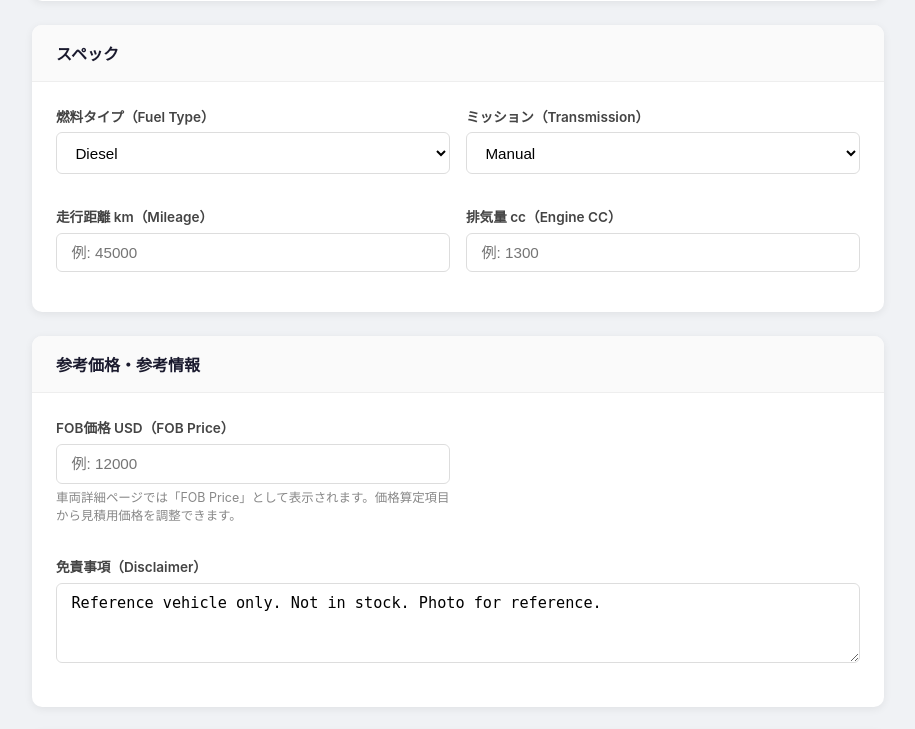
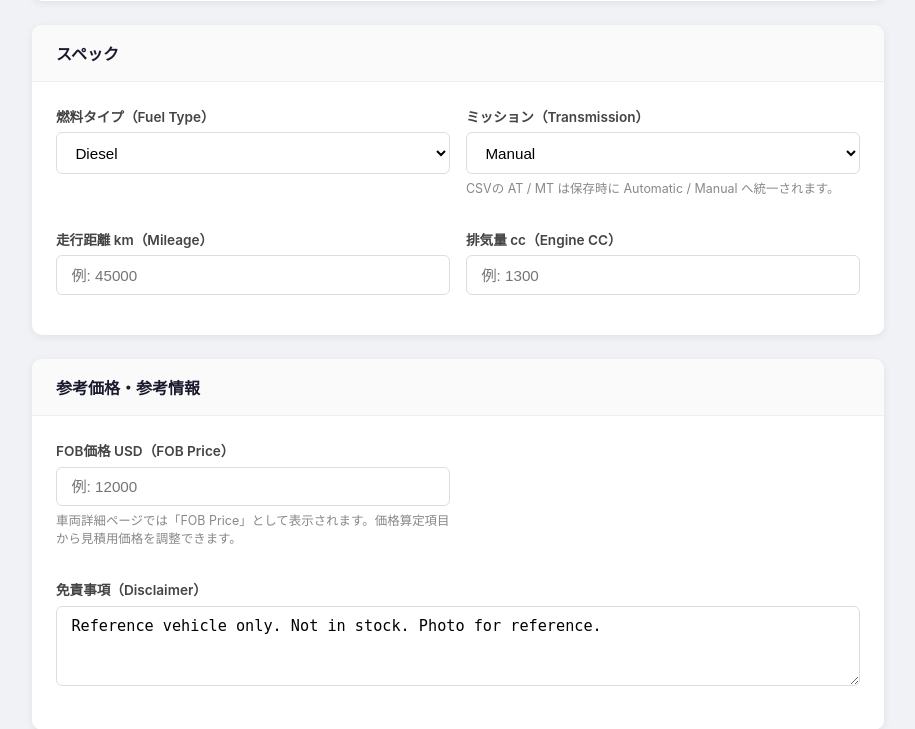
Before and after one commit to muneo992/gloria-trading-fixed26.3.4, a PHP site: page /admin/edit.php in a window 1280 px wide. Shown: the part 537-1266 px from the top of the page, without its empty margins (182-1097 px from the left). Run offline with PHP 8.4, Linux system fonts and the light colour scheme; the visitor is signed in with stand-in values (Sample User, id 1).

Commit message:
fix: normalize transmission values to Automatic/Manual/CVT
Map CSV and auction shorthand such as AT/MT into the admin canonical values so import, edit, and site display stay consistent.

Co-authored-by: Cursor <cursoragent@cursor.com>

```diff
--- a/admin/edit.php
+++ b/admin/edit.php
@@ -327,6 +327,9 @@ function gt_apply_master_csv_upload($field, $current_ref, $vehicle, &$errors, $a
             $value = gt_cell($matched, $col_map[$field_name] ?? null);
             if ($value !== '') $vehicle[$field_name] = $value;
         }
+        if (!empty($vehicle['transmission'])) {
+            $vehicle['transmission'] = gt_normalize_transmission($vehicle['transmission']);
+        }
 
         $year = gt_cell($matched, $col_map['year'] ?? null);
         if ($year !== '') $vehicle['year'] = (int)$year;
@@ -424,7 +427,7 @@ if ($_SERVER['REQUEST_METHOD'] === 'POST' && isset($_POST['action']) && $_POST['
         'model'            => trim($_POST['model'] ?? ''),
         'body_type'        => trim($_POST['body_type'] ?? ''),
         'fuel_type'        => trim($_POST['fuel_type'] ?? ''),
-        'transmission'     => trim($_POST['transmission'] ?? ''),
+        'transmission'     => gt_normalize_transmission($_POST['transmission'] ?? ''),
         'mileage_km'       => (int)str_replace(',', '', $_POST['mileage_km'] ?? '0'),
         'engine_cc'        => (int)str_replace(',', '', $_POST['engine_cc'] ?? '0'),
         'reference_price_usd' => (int)str_replace(',', '', $_POST['reference_price_usd'] ?? '0'),
@@ -789,10 +792,14 @@ textarea { resize: vertical; min-height: 80px; }
           <div class="form-group">
             <label>ミッション（Transmission）</label>
             <select name="transmission">
-              <?php foreach (['Manual','Automatic','CVT'] as $tr): ?>
-              <option value="<?= $tr ?>" <?= ($vehicle['transmission'] === $tr) ? 'selected' : '' ?>><?= $tr ?></option>
+              <?php
+                $current_transmission = gt_normalize_transmission($vehicle['transmission'] ?? '');
+                foreach (['Manual','Automatic','CVT'] as $tr):
+              ?>
+              <option value="<?= $tr ?>" <?= ($current_transmission === $tr) ? 'selected' : '' ?>><?= $tr ?></option>
               <?php endforeach; ?>
             </select>
+            <div class="hint">CSVの AT / MT は保存時に Automatic / Manual へ統一されます。</div>
           </div>
           <div class="form-group">
             <label>走行距離 km（Mileage）</label>
--- a/admin/import.php
+++ b/admin/import.php
@@ -150,7 +150,7 @@ if ($_SERVER['REQUEST_METHOD'] === 'POST' && isset($_POST['action'])) {
                             'model'            => trim($row[$col_map['model'] ?? -1] ?? ''),
                             'body_type'        => trim($row[$col_map['body_type'] ?? -1] ?? ''),
                             'fuel_type'        => trim($row[$col_map['fuel_type'] ?? -1] ?? 'Diesel'),
-                            'transmission'     => trim($row[$col_map['transmission'] ?? -1] ?? 'Manual'),
+                            'transmission'     => gt_normalize_transmission($row[$col_map['transmission'] ?? -1] ?? 'Manual'),
                             'mileage_km'       => (int)str_replace(',', '', $row[$col_map['mileage_km'] ?? -1] ?? '0'),
                             'reference_price_usd' => $reference_price,
                             'engine_cc'        => (int)str_replace(',', '', $row[$col_map['engine_cc'] ?? -1] ?? '0'),
--- a/admin/vehicle-data.php
+++ b/admin/vehicle-data.php
@@ -17,6 +17,40 @@ function gt_int_value($value) {
 
 function gt_string_value($value) {
     return trim((string)($value ?? ''));
+}
+
+/**
+ * Canonical transmission values for admin + site: Manual / Automatic / CVT.
+ * Accepts auction/CSV shorthand such as AT, MT, FAT, IAT.
+ */
+function gt_normalize_transmission($value) {
+    $raw = gt_string_value($value);
+    if ($raw === '') return '';
+
+    $compact = strtoupper(preg_replace('/[^A-Za-z]/', '', $raw));
+    if ($compact === '') return $raw;
+
+    if (in_array($compact, ['CVT', 'CVTF', 'IVT'], true)) {
+        return 'CVT';
+    }
+
+    if (in_array($compact, ['MT', 'FMT', 'IMT', 'SMT', 'MANUAL', 'MAN'], true)
+        || (strpos($compact, 'MT') !== false && strpos($compact, 'AT') === false && strpos($compact, 'CVT') === false)) {
+        return 'Manual';
+    }
+
+    if (in_array($compact, ['AT', 'FAT', 'IAT', 'DAT', 'CAT', 'AAT', 'AUTOMATIC', 'AUTO'], true)
+        || strpos($compact, 'AT') !== false
+        || strpos($compact, 'AUTO') !== false) {
+        return 'Automatic';
+    }
+
+    $lower = strtolower($raw);
+    if ($lower === 'manual') return 'Manual';
+    if ($lower === 'automatic') return 'Automatic';
+    if ($lower === 'cvt') return 'CVT';
+
+    return $raw;
 }
 
 function gt_gallery_value($v) {
@@ -238,7 +272,7 @@ function normalizeVehicleRecord($v) {
         'grade'               => gt_string_value($v['grade'] ?? ''),
         'body_type'           => gt_string_value($v['body_type'] ?? $v['body'] ?? ''),
         'fuel_type'           => gt_string_value($v['fuel_type'] ?? $v['fuel'] ?? ''),
-        'transmission'        => gt_string_value($v['transmission'] ?? ''),
+        'transmission'        => gt_normalize_transmission($v['transmission'] ?? ''),
         'mileage_km'          => gt_int_value($v['mileage_km'] ?? $v['mileage'] ?? 0),
         'engine_cc'           => gt_int_value($v['engine_cc'] ?? $v['displacement_cc'] ?? $v['engine_displacement_cc'] ?? 0),
         'reference_price_usd' => gt_int_value($reference_price),
```
Also changed, not shown: frontend/data/vehicles.json.
